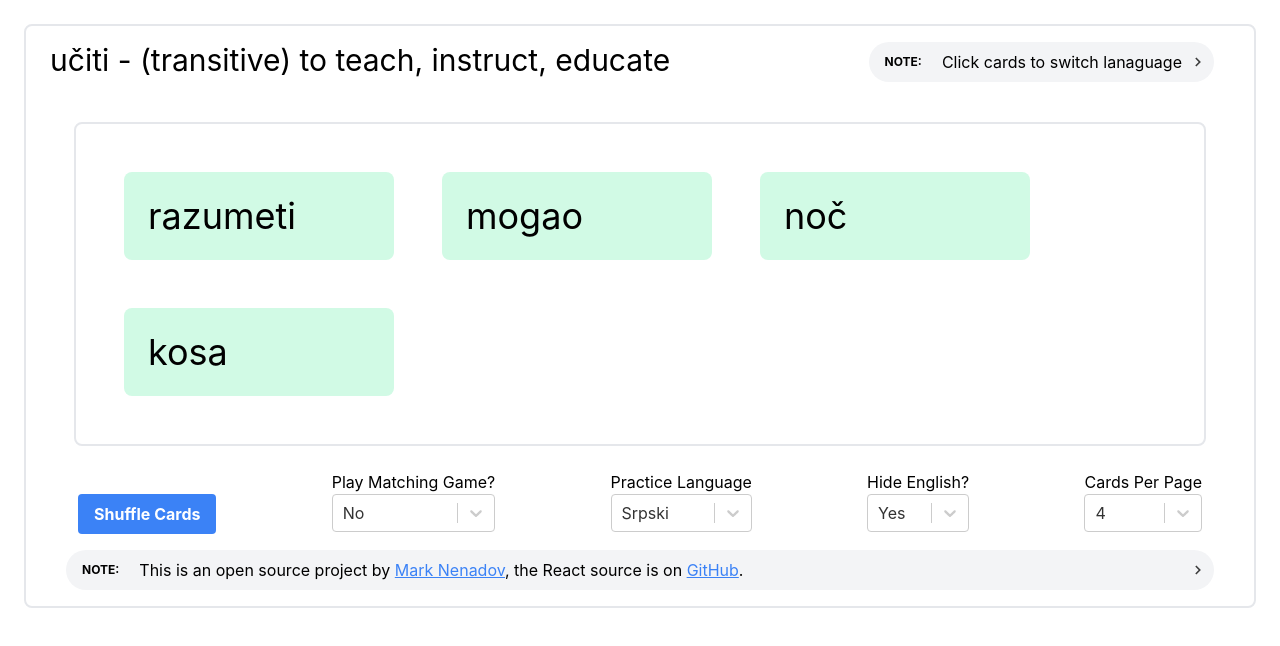
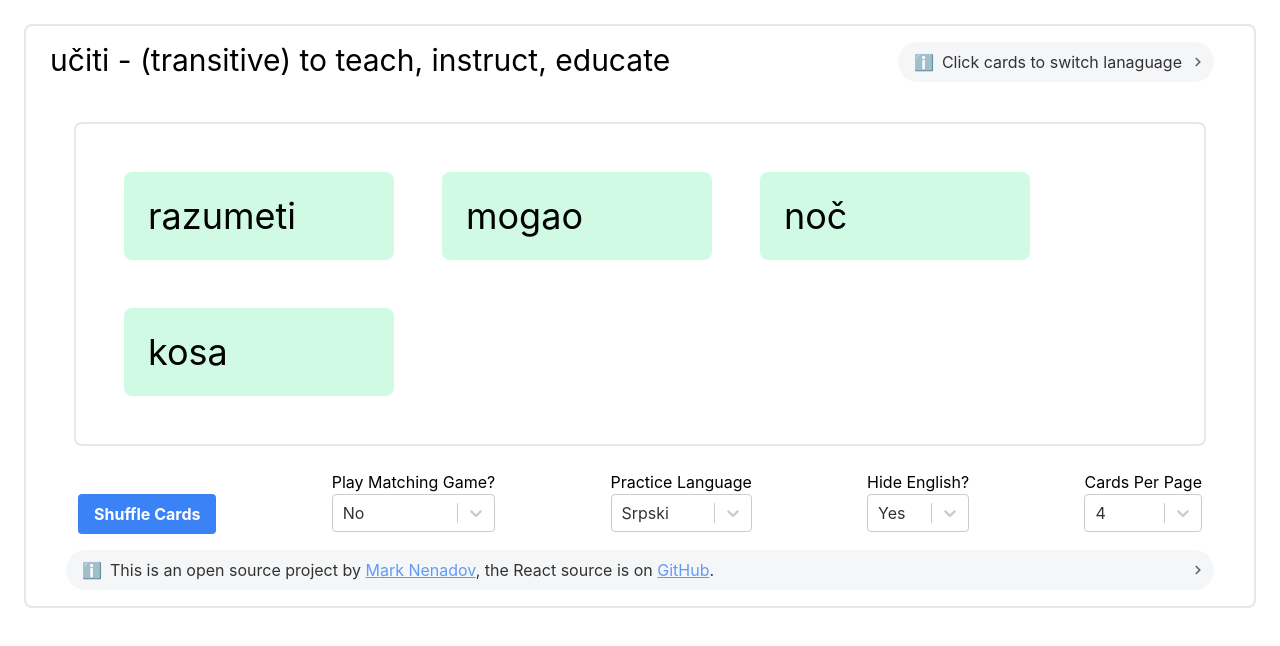
Before and after one commit to MarkNenadov/uciti, a React (Create React App) app: page / in a window 1280 px wide. Shown: the top 646 px of the page. Built offline with nearby package versions, Linux system fonts and the light colour scheme.

Commit message:
some minor ui tweaks

```diff
--- a/src/Components/NoteBanner.tsx
+++ b/src/Components/NoteBanner.tsx
@@ -10,7 +10,7 @@ interface NoteBannerProps {
 export function NoteBanner( props: NoteBannerProps ) {
     const { children, isFullWidth, text } = props;
 
-    let outerContainerClass = "text-center py-4 lg:px-4";
+    let outerContainerClass = "text-center py-4 opacity-80 lg:px-4";
     let innerContainerClass = "p-2 bg-gray-100 dark:bg-black dark:border dark:border-1 dark:border-white items-center leading-none lg:rounded-full flex lg:inline-flex";
 
     if ( !!isFullWidth ) {
@@ -21,7 +21,7 @@ export function NoteBanner( props: NoteBannerProps ) {
     return (
         <div className={outerContainerClass}>
         <div className={innerContainerClass} role="alert">
-          <span className="flex rounded-full uppercase px-2 py-1 text-xs font-bold mr-3 dark:text-white">Note:</span>
+          <span className="flex rounded-full uppercase px-2 py-1 text-md font-bold dark:text-white">ℹ️</span>
           <span className="font-semçibold mr-2 text-left flex-auto dark:text-white">{ !!text ? text : children }</span>
 
           <svg
--- a/src/index.css
+++ b/src/index.css
@@ -1,5 +1,5 @@
 /*
-! tailwindcss v3.4.7 | MIT License | https://tailwindcss.com
+! tailwindcss v3.4.10 | MIT License | https://tailwindcss.com
 *//*
 1. Prevent padding and border from affecting element width. (https://github.com/mozdevs/cssremedy/issues/4)
 2. Allow adding a border to an element by just adding a border-width. (https://github.com/tailwindcss/tailwindcss/pull/116)
@@ -503,6 +503,9 @@ video {
 .mr-3 {
   margin-right: 0.75rem;
 }
+.mr-1 {
+  margin-right: 0.25rem;
+}
 .flex {
   display: flex;
 }
@@ -662,6 +665,15 @@ video {
 .opacity-75 {
   opacity: 0.75;
 }
+.opacity-50 {
+  opacity: 0.5;
+}
+.opacity-80 {
+  opacity: 0.8;
+}
+.opacity-10 {
+  opacity: 0.1;
+}
 .filter {
   filter: var(--tw-blur) var(--tw-brightness) var(--tw-contrast) var(--tw-grayscale) var(--tw-hue-rotate) var(--tw-invert) var(--tw-saturate) var(--tw-sepia) var(--tw-drop-shadow);
 }
```
